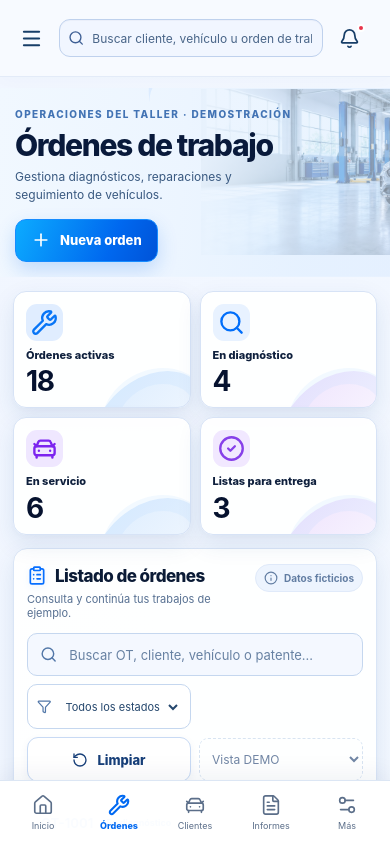
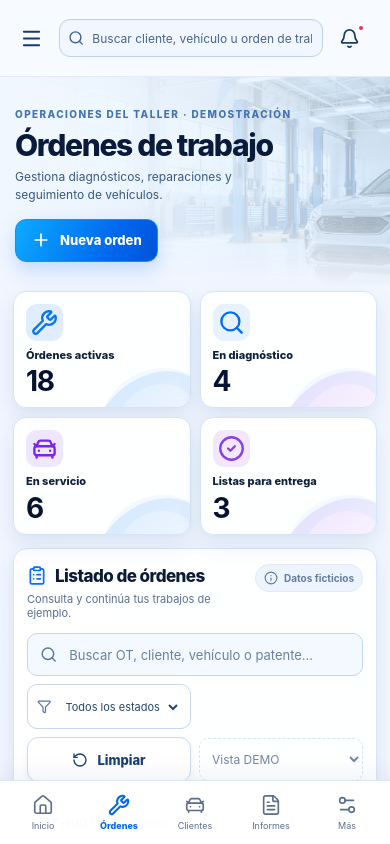
Before and after one commit to Danielsanchezdesarrolador/biomotors-taller, a React (Vite) app: page / in a window 390 px wide. Both pictures are taken after a click on the button "Ver todas". Shown: the top 844 px of the page. Built offline with nearby package versions, Linux system fonts and the light colour scheme.

Commit message:
fix(orders): reuse the approved R2 automotive hero artwork

```diff
--- a/src/ordenes/OrdenesPanel.tsx
+++ b/src/ordenes/OrdenesPanel.tsx
@@ -99,6 +99,7 @@ export function OrdenesPanel({ globalSearch, onNotify, initialOrderId, onClient
     <div className="bt-ot" aria-label="Órdenes de trabajo DEMO">
       {view === 'listado' && <>
         <section className="bt-ot-hero">
+          <div className="welcome-area bt-ot-hero-art" aria-hidden="true" />
           <div>
             <p className="bt-ot-eyebrow">OPERACIONES DEL TALLER · DEMOSTRACIÓN</p>
             <h1>Órdenes de trabajo</h1>
@@ -180,6 +181,7 @@ export function OrdenesPanel({ globalSearch, onNotify, initialOrderId, onClient
 
       {view === 'nueva' && <>
         <section className="bt-ot-hero bt-ot-hero-compact">
+          <div className="welcome-area bt-ot-hero-art" aria-hidden="true" />
           <div className="bt-ot-heading"><button type="button" className="bt-ot-back" aria-label="Cancelar nueva orden" onClick={() => { setView('listado'); onNotify('Creación de orden cancelada. No se almacenó información.') }}><ArrowLeft size={20}/></button>
             <div><p className="bt-ot-eyebrow">CREACIÓN GUIADA · DEMOSTRACIÓN</p><h1>Nueva orden</h1><p>Registra un trabajo en tres pasos sencillos.</p></div></div>
           <span className="bt-ot-demo-label"><Info size={15}/> Sin guardado real</span>
--- a/src/ordenes/ordenes.css
+++ b/src/ordenes/ordenes.css
@@ -3,8 +3,12 @@
 .bt-ot { color:var(--bt-text,#091a3c); padding:25px 0 22px; }
 .bt-ot button, .bt-ot input, .bt-ot select, .bt-ot textarea { font:inherit; }
 .bt-ot button:focus-visible, .bt-ot input:focus-visible, .bt-ot select:focus-visible, .bt-ot textarea:focus-visible { outline:3px solid #60a5fa; outline-offset:2px; }
-.bt-ot-hero { min-height:150px; padding:21px 24px; border-radius:18px; position:relative; isolation:isolate; display:flex; justify-content:space-between; align-items:flex-start; gap:24px; margin-bottom:18px; overflow:hidden; background:linear-gradient(95deg,rgba(241,248,255,.99) 0%,rgba(236,245,255,.97) 46%,rgba(222,238,255,.62) 78%,rgba(219,235,255,.58) 100%),url('/hero-workshop.webp') right 7% center/auto 210px no-repeat; }
-.bt-ot-hero::before { content:''; z-index:-1; position:absolute; width:48%; height:150px; right:14%; top:-78px; border-top:30px solid rgba(51,132,247,.09); border-radius:50%; transform:rotate(-12deg); pointer-events:none; }
+.bt-ot-hero { min-height:150px; padding:21px 24px; border-radius:18px; position:relative; isolation:isolate; display:flex; justify-content:space-between; align-items:flex-start; gap:24px; margin-bottom:18px; overflow:visible; background:transparent; }
+/* Reuse the approved R2 paint layer without changing the order header layout.
+   Offset only the artwork to the same canvas origin as the other four heroes. */
+.bt-ot .bt-ot-hero-art { position:absolute; top:-25px; left:-32px; right:-32px; height:150px; margin:0; padding:0; border-radius:0; z-index:-1; pointer-events:none; }
+@media(max-width:1150px) { .bt-ot .bt-ot-hero-art { left:-20px; right:-20px; } }
+@media(max-width:760px) { .bt-ot .bt-ot-hero-art { top:-11px; left:0; right:0; height:210px; } }
 .bt-ot-hero h1 { margin:2px 0 5px; font-weight:850; font-size:clamp(29px,2.6vw,39px); line-height:1.12; letter-spacing:-1.35px; color:#091a3b; }
 .bt-ot-hero p:not(.bt-ot-eyebrow) { margin:0; color:#395980; line-height:1.5; font-size:15px; }
 .bt-ot-eyebrow { margin:0 0 9px; color:#4273b4; font-size:10px; font-weight:790; letter-spacing:1.4px; }
@@ -128,7 +132,6 @@
   .bt-ot-vehicle { min-width:135px; }
 }
 @media (max-width: 1040px) {
-  .bt-ot-hero { background-size: auto,auto 180px; }
   .bt-ot-hero-actions { flex-wrap:wrap; justify-content:flex-end; }
   .bt-ot-detail-grid { gap:13px; }
   .bt-ot-card-title { font-size:18px; }
@@ -150,7 +153,7 @@
 }
 @media (max-width:760px) {
   .bt-ot { padding:11px 0 16px; }
-  .bt-ot-hero { margin:0 -13px 14px; padding:20px 15px 15px; min-height:148px; border-radius:0; flex-direction:column; gap:15px; background-size:auto,auto 166px; background-position:center,right -135px top 1px; }
+  .bt-ot-hero { margin:0 -13px 14px; padding:20px 15px 15px; min-height:148px; border-radius:0; flex-direction:column; gap:15px; }
   .bt-ot-hero h1 { font-size:30px; }
   .bt-ot-hero p:not(.bt-ot-eyebrow) { font-size:12px; max-width:270px; }
   .bt-ot-hero > .bt-ot-primary { align-self:flex-start; margin:0; }
```
